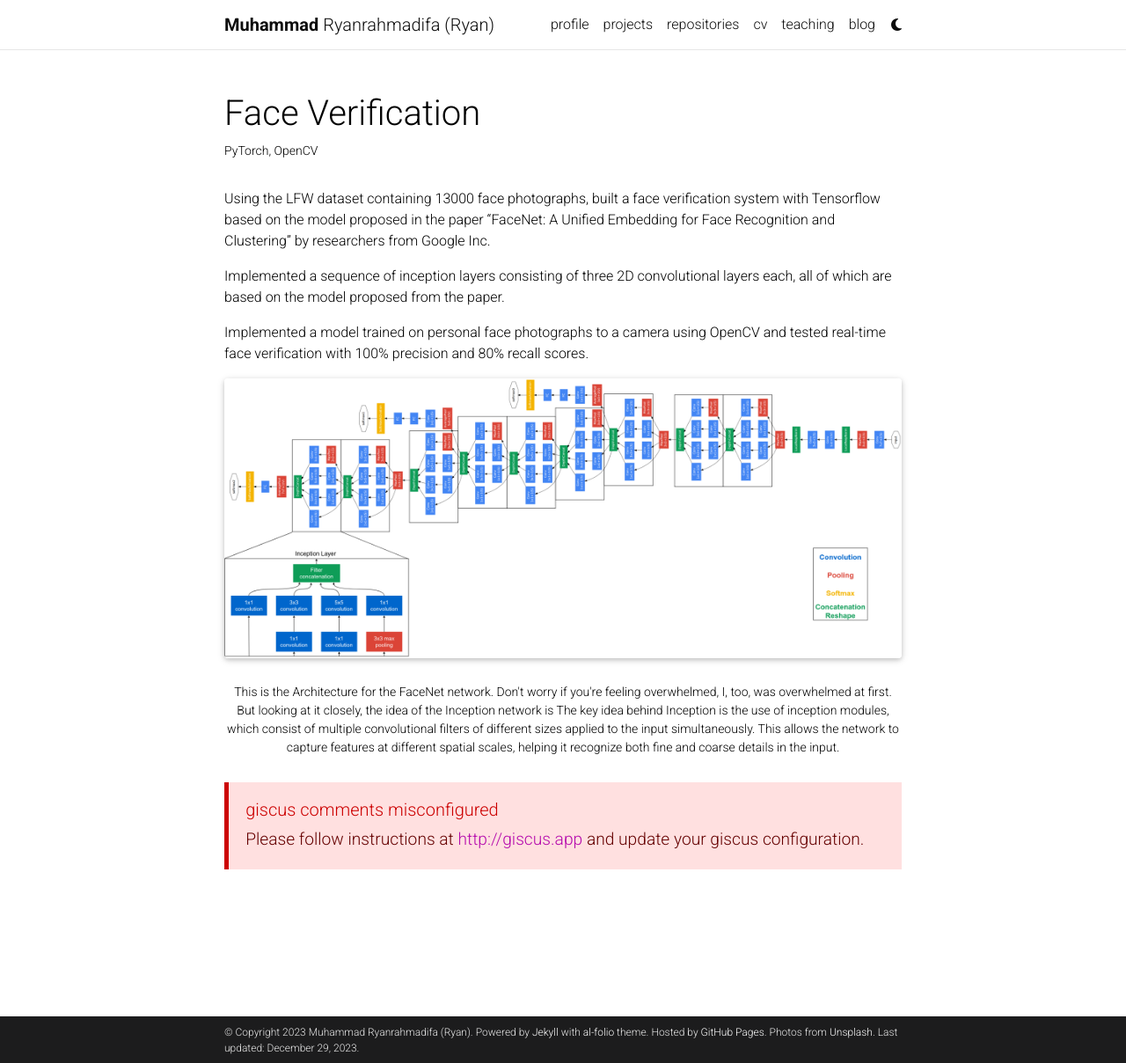
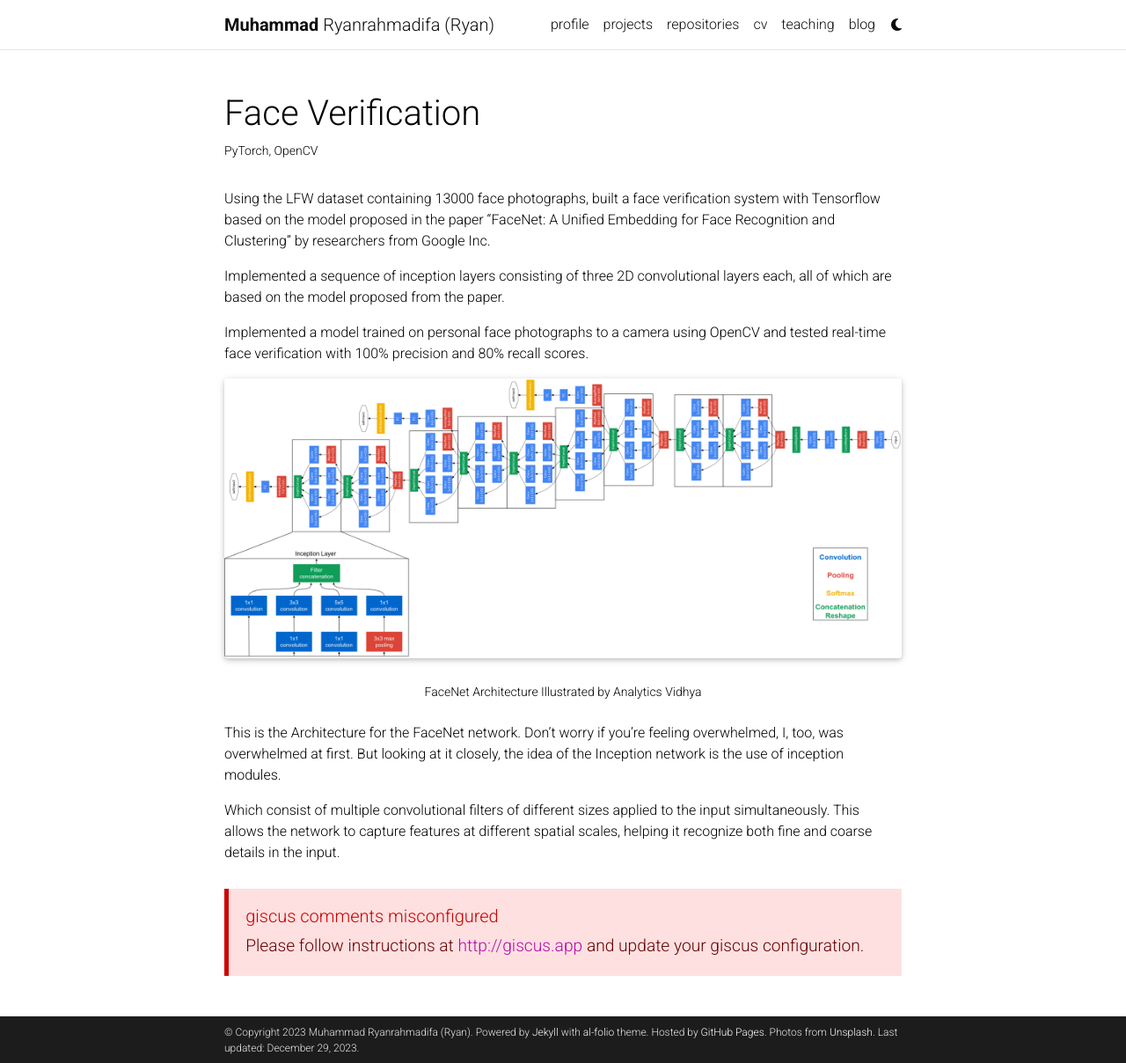
Before and after one commit to ryanrahmadifa/ryanrahmadifa.github.io, a Jekyll site: the page built from _projects/cv-face-verification.md, in a window 1280 px wide and 1208 px high. Shown: the whole window at 88% size. Built offline with Jekyll 4.4.1, drawn with Linux system fonts in a browser that asks for light colours; full-size pictures stand in for the smaller copies a plugin makes; comment, search, counter and statistics services are not loaded; a style sheet for code colours, icons or effects is not loaded.

Commit message:
Fixed face verification

```diff
--- a/_projects/cv-face-verification.md
+++ b/_projects/cv-face-verification.md
@@ -16,9 +16,12 @@
 
 <div class="row">
     <div class="col-sm mt-3 mt-md-0">
-        {% include figure.html path="assets/img/cv-face-verification-network.jpg" title="FaceNet Architecture" class="img-fluid rounded z-depth-1" %}
+        {% include figure.html path="assets/img/cv-face-verification-network.png" title="FaceNet Architecture" class="img-fluid rounded z-depth-1" %}
     </div>
 </div>
 <div class="caption">
-    This is the Architecture for the FaceNet network. Don't worry if you're feeling overwhelmed, I, too, was overwhelmed at first. But looking at it closely, the idea of the Inception network is The key idea behind Inception is the use of inception modules, which consist of multiple convolutional filters of different sizes applied to the input simultaneously. This allows the network to capture features at different spatial scales, helping it recognize both fine and coarse details in the input.
+    FaceNet Architecture Illustrated by Analytics Vidhya
 </div>
+This is the Architecture for the FaceNet network. Don't worry if you're feeling overwhelmed, I, too, was overwhelmed at first. But looking at it closely, the idea of the Inception network is the use of inception modules.
+
+Which consist of multiple convolutional filters of different sizes applied to the input simultaneously. This allows the network to capture features at different spatial scales, helping it recognize both fine and coarse details in the input.
```
Also changed, not shown: other parts of _projects/cv-face-verification.md (+1 -1 lines).
